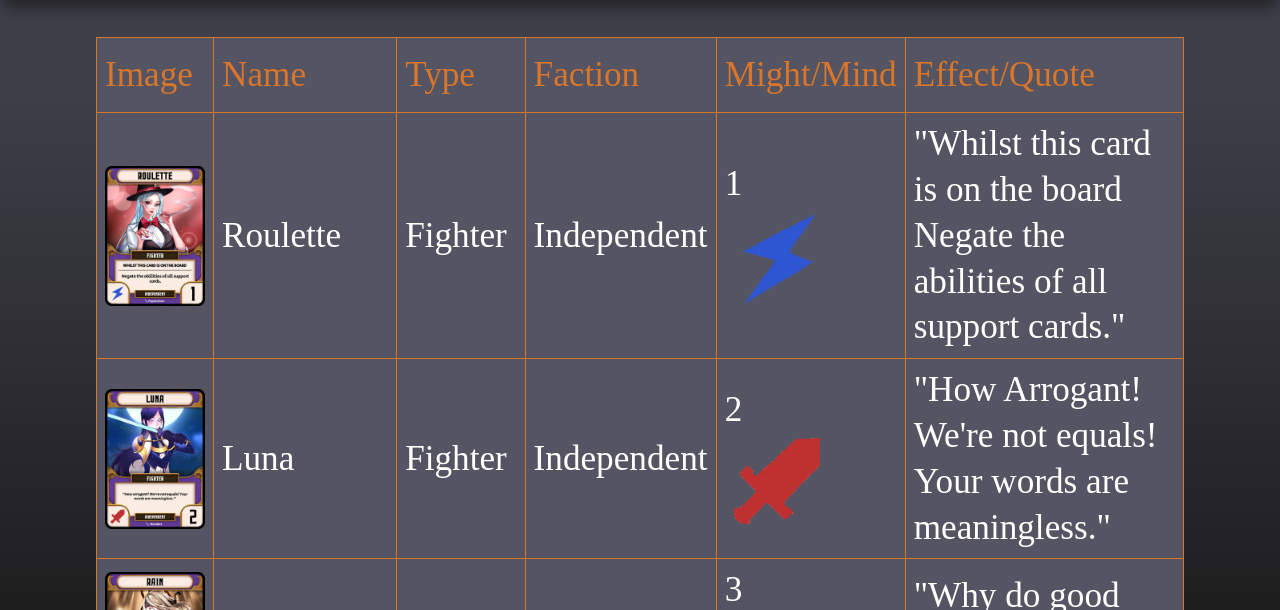
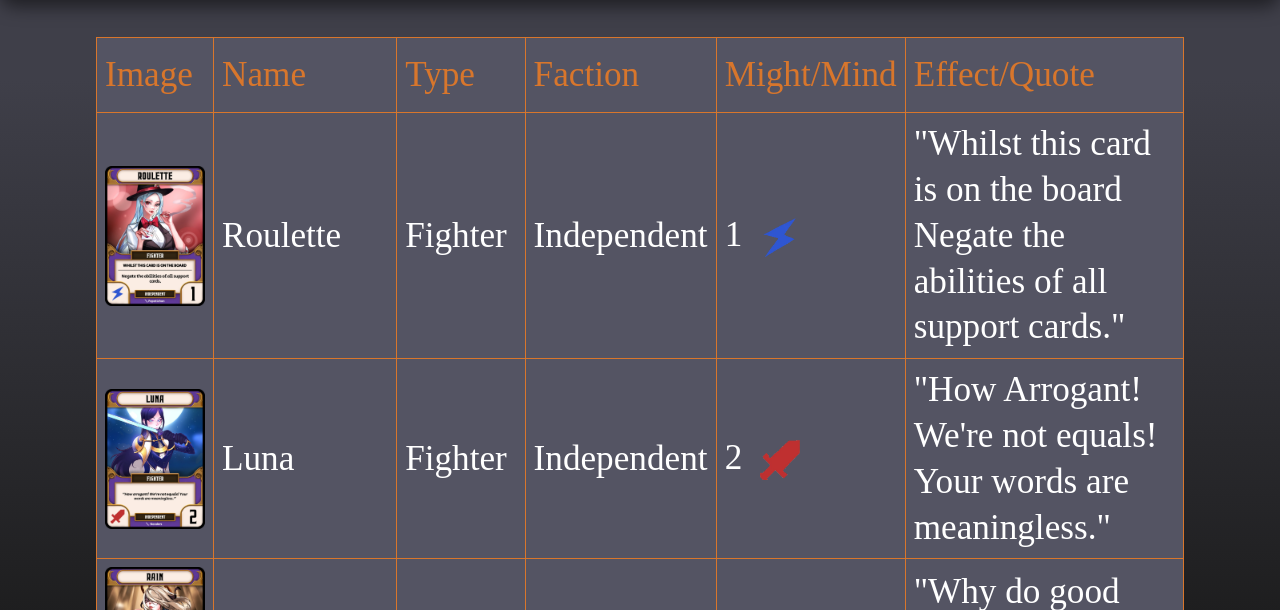
Before and after one commit to jefferywaltman1/ITC400Group6Project, a plain HTML site: page Gallery.html in a window 1280 px wide. Shown: the part 123-733 px from the top of the page. Drawn offline with nearby package versions, Linux system fonts and the light colour scheme; a web font is replaced by a local one.

Commit message:
FixedMight/Mind

```diff
--- a/index.js
+++ b/index.js
@@ -46,15 +46,18 @@
                 tr.appendChild(createCell(row['Faction (String)']));
 
                 var mightMindCell = createCell('');
+                //mightMindCell.className = 'might-mind-cell';
                 var mightMindValue = document.createTextNode(row['Value (Int)'] + ' ');
                 mightMindCell.appendChild(mightMindValue);
                 if (row['Might (Boolean)'] === '1') {
                     var mightIcon = document.createElement('img');
                     mightIcon.src = '/images/OtherAssets/mighticon.png';
+                    mightIcon.className = 'might-mind-icon';
                     mightMindCell.appendChild(mightIcon);
                 } else if (row['Mind (Boolean)'] === '1') {
                     var mindIcon = document.createElement('img');
                     mindIcon.src = '/images/OtherAssets/mindicon.png';
+                    mindIcon.className = 'might-mind-icon';
                     mightMindCell.appendChild(mindIcon);
                 }
                 tr.appendChild(mightMindCell);
--- a/style.css
+++ b/style.css
@@ -356,5 +356,5 @@
     display: inline-block;
     margin-left: 5px;
     vertical-align: middle;
-    height: 20px;
+    height: 45px;
 }
```
